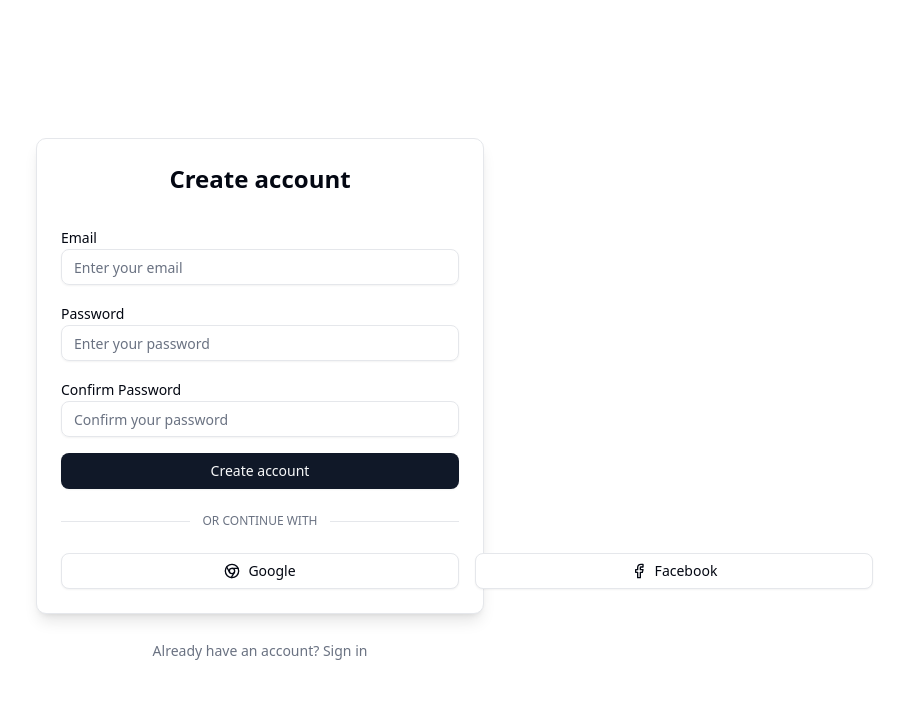
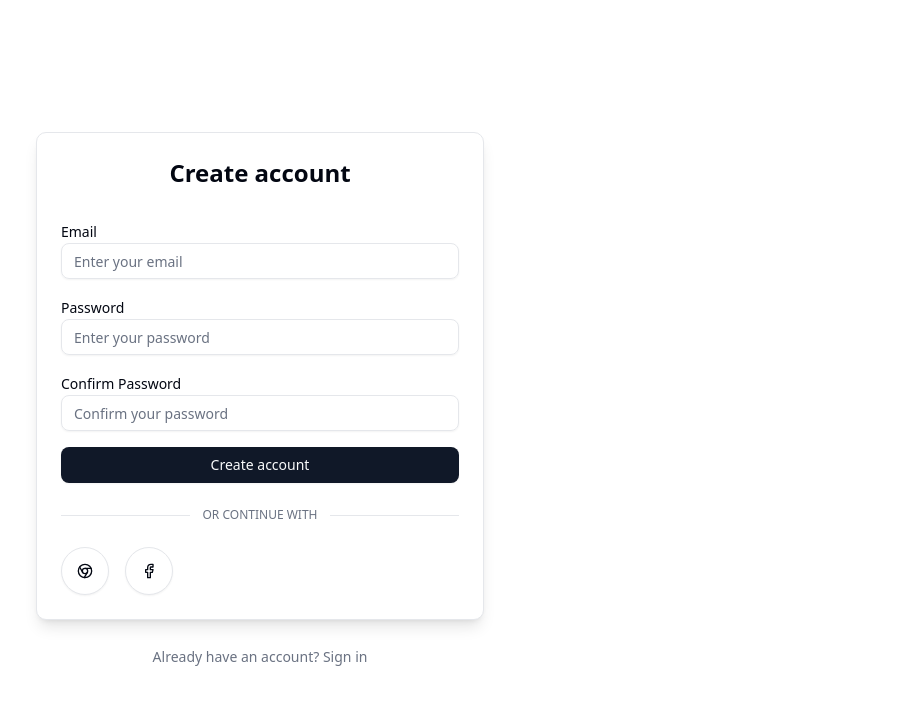
Before and after one commit to BigFishIta/partify, a Next.js app: page /signup in a window 1280 px wide. Shown: the top 704 px of the page, without its empty margins (380-1280 px from the left). Built offline with nearby package versions, Linux system fonts and the light colour scheme.

Commit message:
Make social buttons circular with icons only

```diff
--- a/src/components/auth/SocialButton.tsx
+++ b/src/components/auth/SocialButton.tsx
@@ -47,17 +47,17 @@ export function SocialButton({ provider, className }: SocialButtonProps) {
     <Button
       type="button"
       variant="outline"
-      className={cn("w-full", className)}
+      size="icon"
+      className={cn("rounded-full w-12 h-12", className)}
       onClick={handleSocialAuth}
       disabled={isLoading}
       aria-label={`Sign in with ${label}`}
     >
       {isLoading ? (
-        <Loader2 className="h-4 w-4 animate-spin" />
+        <Loader2 className="h-5 w-5 animate-spin" />
       ) : (
-        <Icon className="h-4 w-4" />
+        <Icon className="h-5 w-5" />
       )}
-      {label}
     </Button>
   )
 }
```
